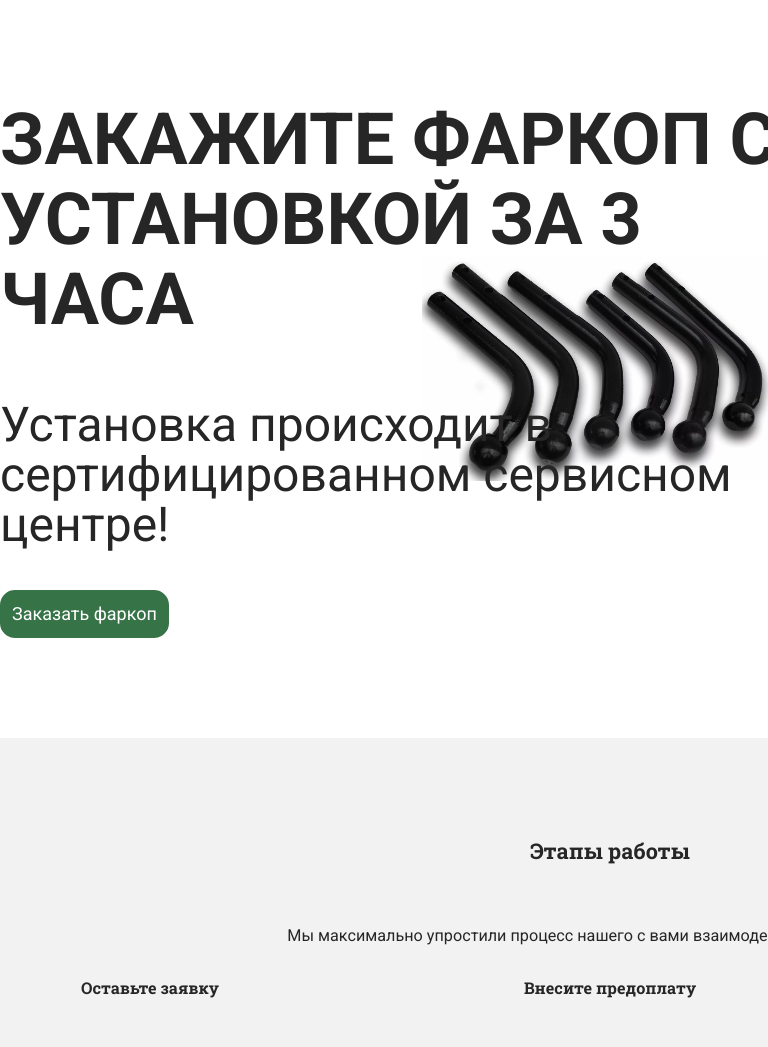
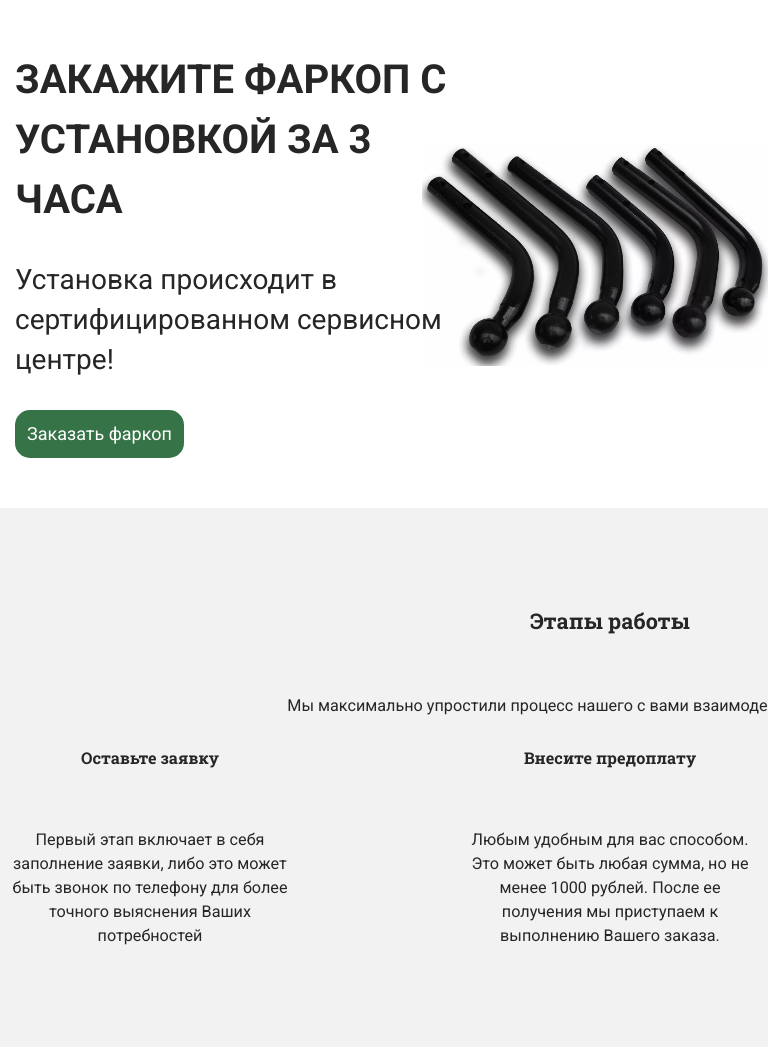
Before and after one commit to igoldyrev/farkopz, a PHP site: page / in a window 768 px wide; the page is wider, and only the part inside the window is pictured. Shown: the part 126-1173 px from the top of that part. Run offline with PHP 8.4, Linux system fonts and the light colour scheme; some libraries are stand-ins or nearby versions.

Commit message:
develop / Стили для планшетов основного блока

```diff
--- a/build/farkopz.css
+++ b/build/farkopz.css
@@ -633,6 +633,13 @@ body {
   margin: 0 auto;
   padding: 100px 0; }
 
+@media only screen and (min-width: 768px) and (max-width: 1279px) {
+  .main__inner {
+    width: 100%;
+    padding: 50px 15px;
+    -webkit-box-sizing: border-box;
+            box-sizing: border-box; } }
+
 .main__title {
   font-family: "Roboto", Tahoma, sans-serif;
   font-size: 72px;
@@ -643,6 +650,13 @@ body {
   margin-bottom: 60px;
   width: 800px; }
 
+@media only screen and (min-width: 768px) and (max-width: 1279px) {
+  .main__title {
+    font-size: 40px;
+    line-height: 60px;
+    margin-bottom: 30px;
+    width: 60%; } }
+
 .main__subtitle {
   font-family: "Roboto", Tahoma, sans-serif;
   font-size: 48px;
@@ -651,6 +665,13 @@ body {
   line-height: 50px;
   margin-bottom: 40px;
   width: 800px; }
+
+@media only screen and (min-width: 768px) and (max-width: 1279px) {
+  .main__subtitle {
+    font-size: 28px;
+    line-height: 40px;
+    margin-bottom: 30px;
+    width: 60%; } }
 
 .main__link {
   display: inline-block;
--- a/src/style.scss
+++ b/src/style.scss
@@ -114,8 +114,11 @@
 //Main block
 @import "common.blocks/main/main";
 @import "common.blocks/main/__inner/main__inner";
+@import "tablet.blocks/main/__inner/main__inner";
 @import "common.blocks/main/__title/main__title";
+@import "tablet.blocks/main/__title/main__title";
 @import "common.blocks/main/__subtitle/main__subtitle";
+@import "tablet.blocks/main/__subtitle/main__subtitle";
 @import "common.blocks/main/__link/main__link";
 @import "common.blocks/main/__link/_montazh/main__link_montazh";
 
```
Also changed, not shown: src/tablet.blocks/main/__inner/main__inner.scss (added, +7 -0 lines), src/tablet.blocks/main/__subtitle/main__subtitle.scss (added, +11 -0 lines), src/tablet.blocks/main/__title/main__title.scss (added, +11 -0 lines).
